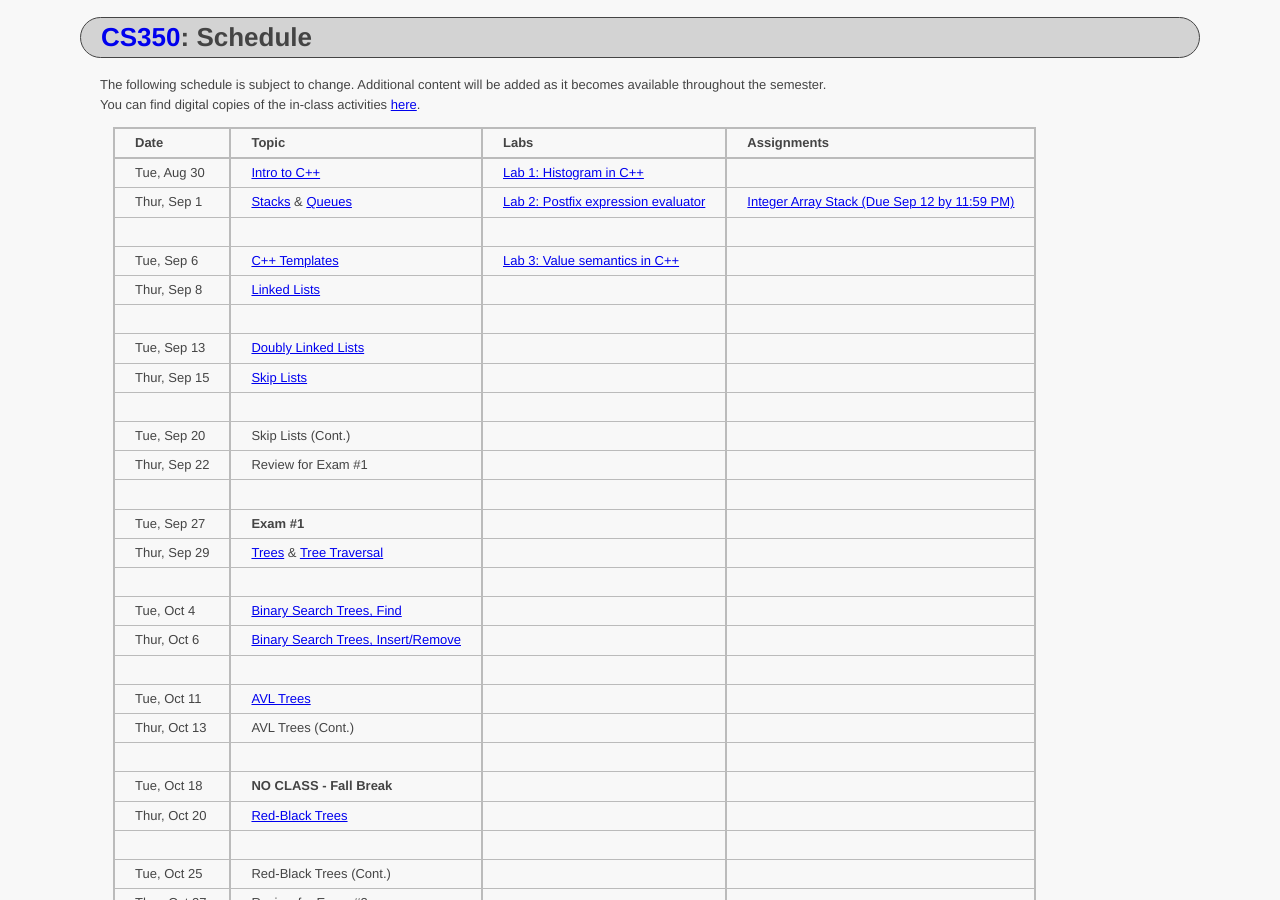
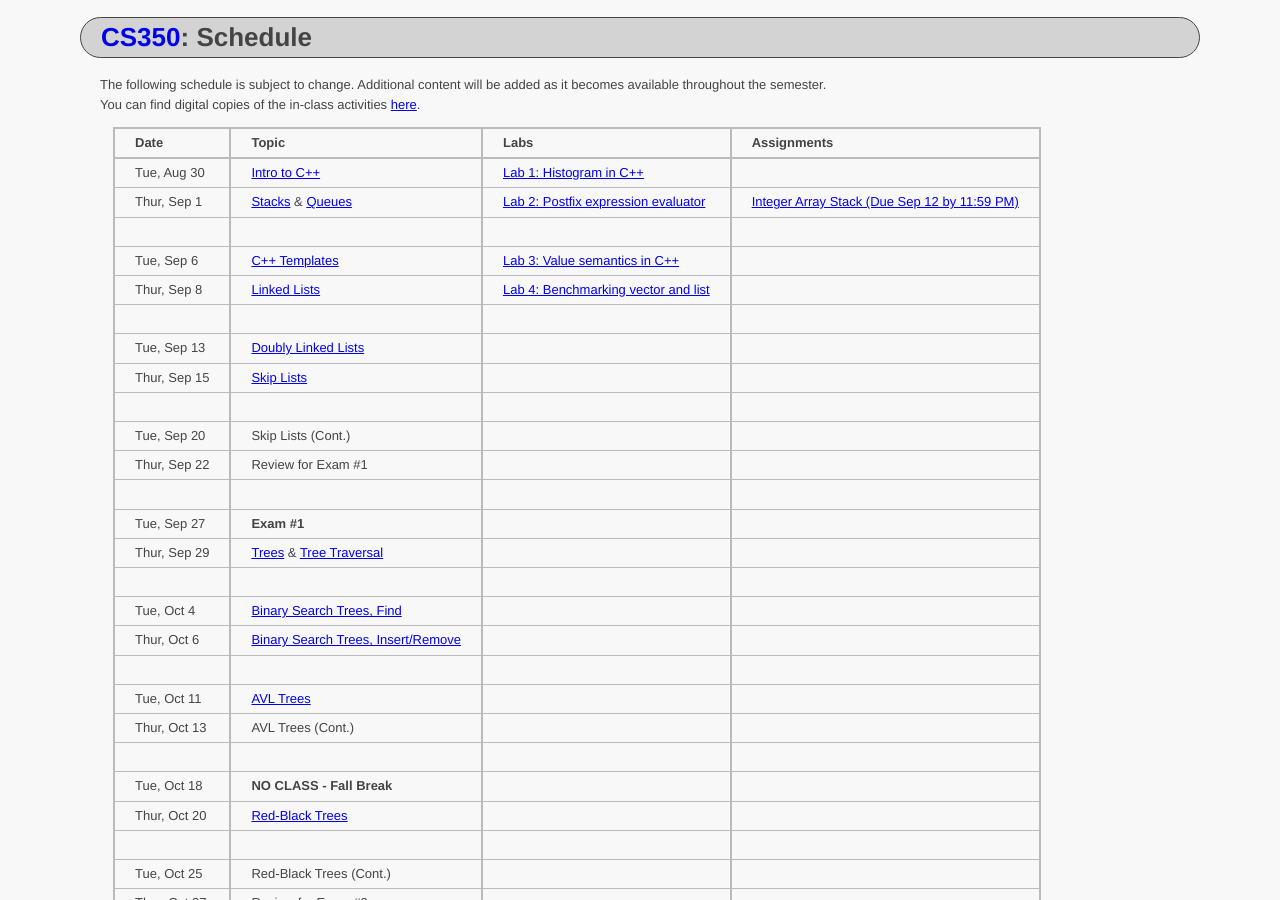
Before and after one commit to ycpcs/cs350-fall2016, a Jekyll site: the page built from schedule.md, in a window 1280 px wide and 900 px high. Built offline with Jekyll 4.4.1, drawn with Linux system fonts in a browser that asks for light colours.

Commit message:
added lab04 to schedule

```diff
--- a/schedule.md
+++ b/schedule.md
@@ -15,7 +15,7 @@ Tue, Aug 30    |  [Intro to C++](lectures/intro_to_C++.html)
 Thur, Sep 1    |  [Stacks](lectures/Stacks_lecture.pdf) & [Queues](lectures/Queues_lecture.pdf)                |  [Lab 2: Postfix expression evaluator](labs/lab02.html)     |  [Integer Array Stack (Due Sep 12 by 11:59 PM)](assign/assign01.html)    <!-- Stacks & Queues Activity --> <!-- [Lab 2: Postfix expression evaluator](labs/lab02.html) --> <!-- [Integer Array Stack (Due Sep 14 by 11:59 PM)](assign/assign01.html) -->
                |                                                                                               |                                                             |
 Tue, Sep 6     |  [C++ Templates](lectures/C++_templates.html)                                                 |  [Lab 3: Value semantics in C++](labs/lab03.html)           |                                                                          <!-- [Lab 3: Value semantics in C++](labs/lab03.html) -->
-Thur, Sep  8   |  [Linked Lists](lectures/LinkedList_lecture.pdf)                                              |                                                             |                                                                          <!-- [Lab 4: Benchmarking vector and list](labs/lab04.html) -->
+Thur, Sep  8   |  [Linked Lists](lectures/LinkedList_lecture.pdf)                                              |  [Lab 4: Benchmarking vector and list](labs/lab04.html)     |                                                                          <!-- [Lab 4: Benchmarking vector and list](labs/lab04.html) -->
                |                                                                                               |                                                             |
 Tue, Sep 13    |  [Doubly Linked Lists](lectures/DoublyLinkedList_lecture.pdf)                                 |                                                             |                                                                          <!-- [Lab 5: Linked list implementation](labs/lab05.html) --> <!-- [Doubly Linked List (Due Sep 21 by 11:59 PM)](assign/assign02.html) -->
 Thur, Sep 15   |  [Skip Lists](lectures/Skip_Lists.pdf)                                                        |                                                             |                                                                          <!-- SkipList Find Activity -->
```
Also changed, not shown: labs/lab04.md (+1 -0 lines).
